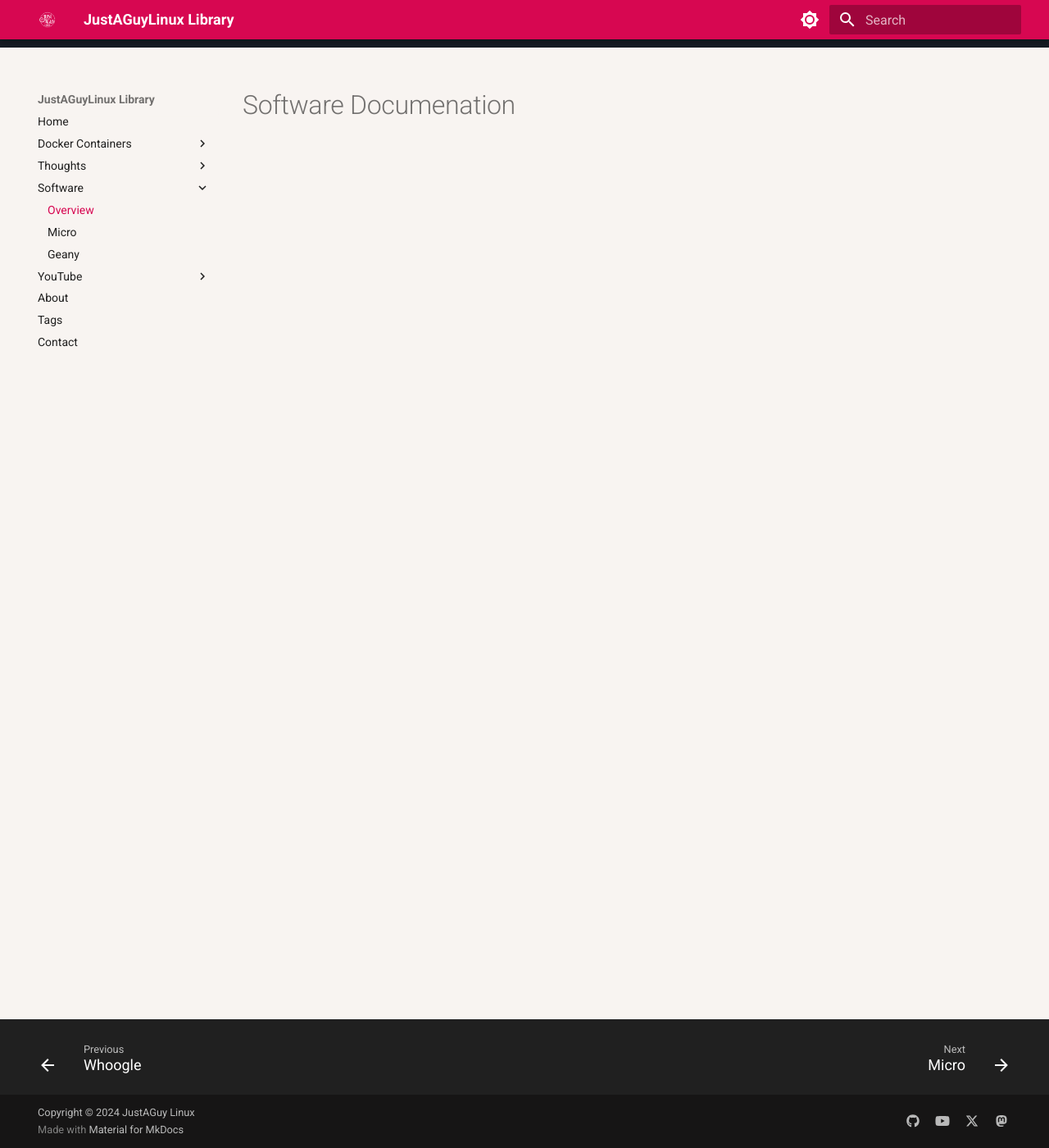
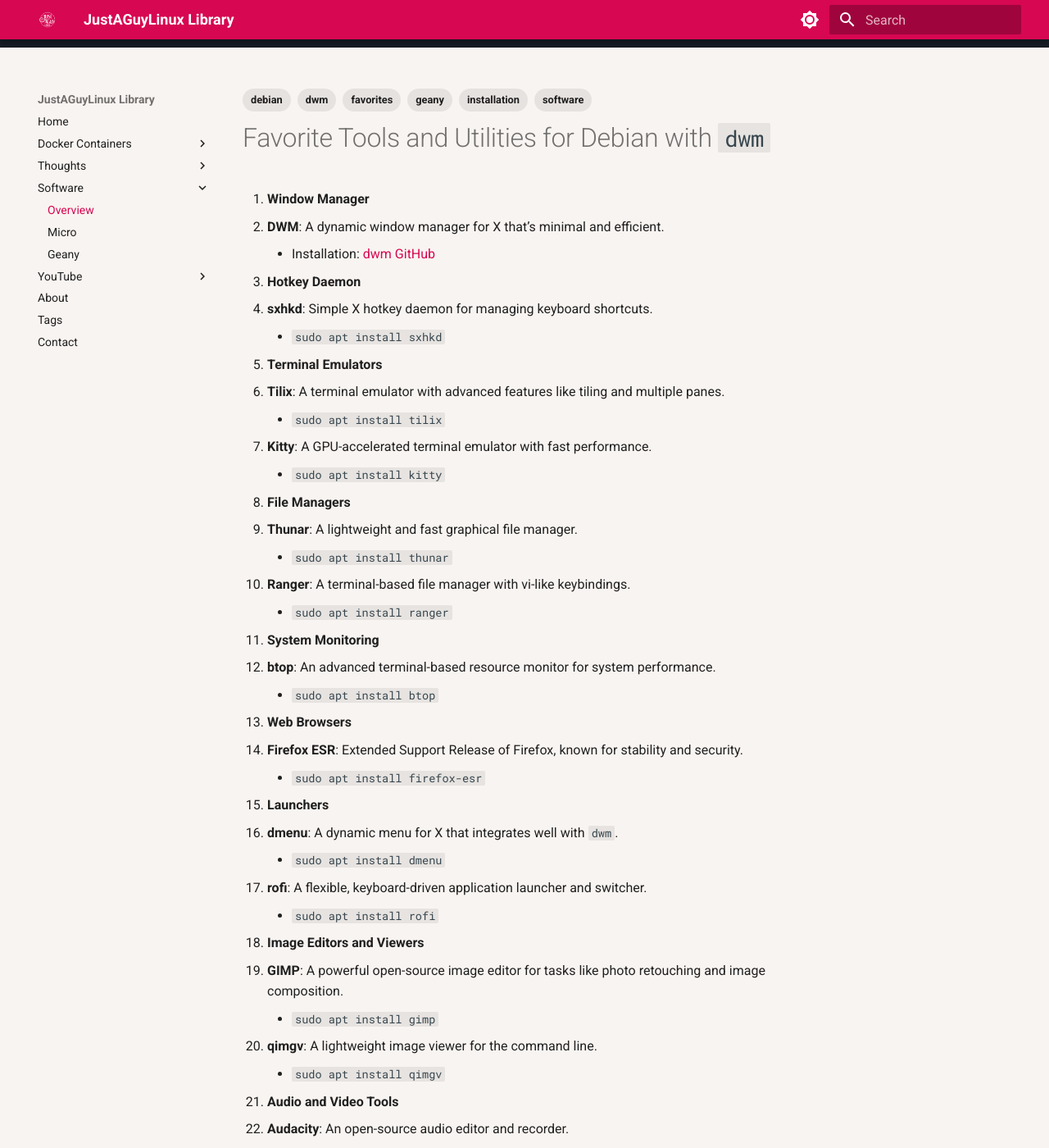
Before and after one commit to drewgrif/jagmkdocs, an MkDocs documentation site: the page built from docs/software/index.md, in a window 1280 px wide and 1400 px high. Shown: the whole window at 82% size. Built offline with MkDocs 1.6.1 and Material for MkDocs 9.7.7, drawn with Linux system fonts in a browser that asks for light colours; some of the changed text lies outside the part shown.

```diff
--- a/docs/software/index.md
+++ b/docs/software/index.md
@@ -1 +1,75 @@
-# Software Documenation
+---
+tags:
+    - debian
+    - software
+    - dwm
+    - installation
+    - favorites
+    - geany
+---
+
+# Favorite Tools and Utilities for Debian with `dwm`
+
+1. **Window Manager**
+   - **DWM**: A dynamic window manager for X that’s minimal and efficient.
+     - Installation: [dwm GitHub](https://github.com/dwm-suckless/dwm)
+
+2. **Hotkey Daemon**
+   - **sxhkd**: Simple X hotkey daemon for managing keyboard shortcuts.
+     - `sudo apt install sxhkd`
+
+3. **Terminal Emulators**
+   - **Tilix**: A terminal emulator with advanced features like tiling and multiple panes.
+     - `sudo apt install tilix`
+   - **Kitty**: A GPU-accelerated terminal emulator with fast performance.
+     - `sudo apt install kitty`
+
+4. **File Managers**
+   - **Thunar**: A lightweight and fast graphical file manager.
+     - `sudo apt install thunar`
+   - **Ranger**: A terminal-based file manager with vi-like keybindings.
+     - `sudo apt install ranger`
+
+5. **System Monitoring**
+   - **btop**: An advanced terminal-based resource monitor for system performance.
+     - `sudo apt install btop`
+
+6. **Web Browsers**
+   - **Firefox ESR**: Extended Support Release of Firefox, known for stability and security.
+     - `sudo apt install firefox-esr`
+
+7. **Launchers**
+   - **dmenu**: A dynamic menu for X that integrates well with `dwm`.
+     - `sudo apt install dmenu`
+   - **rofi**: A flexible, keyboard-driven application launcher and switcher.
+     - `sudo apt install rofi`
+
+8. **Image Editors and Viewers**
+   - **GIMP**: A powerful open-source image editor for tasks like photo retouching and image composition.
+     - `sudo apt install gimp`
+   - **qimgv**: A lightweight image viewer for the command line.
+     - `sudo apt install qimgv`
+
+9. **Audio and Video Tools**
+   - **Audacity**: An open-source audio editor and recorder.
+     - `sudo apt install audacity`
+   - **OBS Studio**: Open-source software for video recording and live streaming.
+     - `sudo apt install obs-studio`
+   - **mkvmerge**: Part of the MKVToolNix suite for merging and manipulating MKV files.
+     - `sudo apt install mkvtoolnix`
+
+10. **Notifications**
+    - **dunst**: A customizable and lightweight notification daemon.
+      - `sudo apt install dunst`
+
+11. **Compositor**
+    - **Picom**: A compositor for X that provides features like transparency and shadow effects.
+      - Installation: [Picom GitHub](https://github.com/FT-Labs/picom)
+
+12. **Text Editors**
+    - **Geany**: A lightweight and fast text editor with basic IDE features.
+      - `sudo apt install geany`
+
+13. **Communication**
+    - **Discord**: A platform for text, voice, and video communication, popular in gaming and online communities.
+      - Installation: [Discord Linux](https://discord.com/download)
```
Also changed, not shown: docs/software/Nextcloud/install.md (added, +242 -0 lines).
